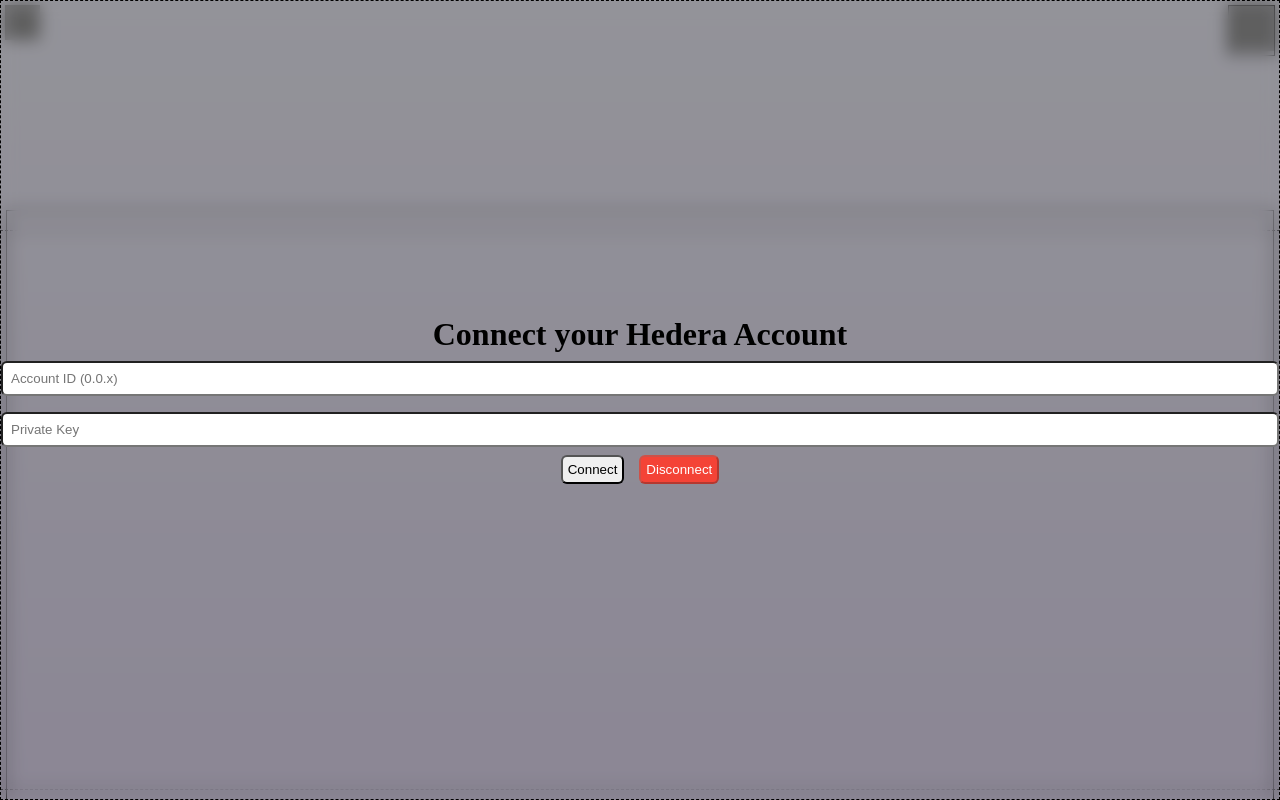
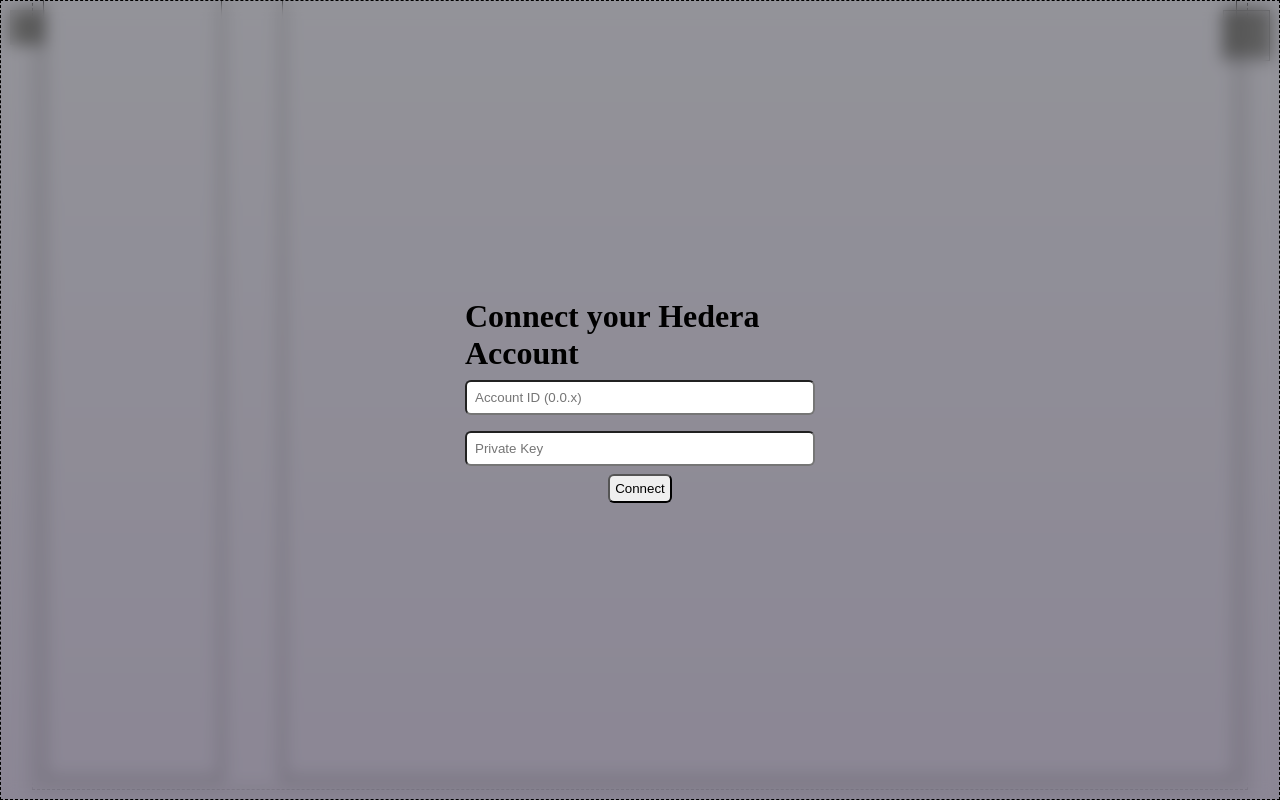
Before and after one commit to rocker-bell/HashCompanionDevelopperConsole, a React (Vite) app: page /Console in a window 1280 px wide. Built offline with nearby package versions, Linux system fonts and the light colour scheme; grey boxes are pictures that could not be loaded.

Commit message:
Add basic layout for developperConsole Dashboard

```diff
--- a/src/Components/HashCompanionDeveloperConsole.tsx
+++ b/src/Components/HashCompanionDeveloperConsole.tsx
@@ -253,6 +253,9 @@
                   </button>
                 </p>
               )}
+                <button onClick={disconnect} disabled={!accountId} className="btn disconnect">
+              Disconnect
+            </button>
           </div>
         </div>
       </div>
@@ -260,6 +263,7 @@
       {/* Connect Account Modal */}
       {isActiveConnectModal && (
         <div className="ConnectAccount_elements Active">
+          <div className="Connect_form">
           <h1>Connect your Hedera Account</h1>
           <input
             type="text"
@@ -279,16 +283,22 @@
             <button onClick={connectAccount} disabled={loading} className="btn">
               {loading ? "Connecting..." : accountId ? "Connected" : "Connect"}
             </button>
-            <button onClick={disconnect} disabled={!accountId} className="btn disconnect">
-              Disconnect
-            </button>
+
+          </div>
           </div>
         </div>
       )}
 
       {/* Apps Container */}
-      <div className="apps-container">
-        <div className="general-appbox">{/* App content here */}</div>
+      <div className="developperbox-container">
+        <div className="utilities_sidebar">
+
+        </div>
+
+        <div className="sidebar_mainContent">
+
+        </div>
+
       </div>
     </div>
   );
--- a/src/Styles/HashCompanionDeveloperConsole.css
+++ b/src/Styles/HashCompanionDeveloperConsole.css
@@ -3,7 +3,7 @@
   position: relative;
   width: 100%;
   min-height: 100%;
-  padding: 5px;
+  padding: 10px 10px;
   display: flex;
   flex-direction: column;
   align-items: center;
@@ -40,6 +40,7 @@
   visibility: hidden;
   transform: translateY(10px);
   transition: all 0.3s ease;
+  padding: 15px 15px;
 }
 
 .ConnectedAccount-info.show {
@@ -77,6 +78,16 @@
   backdrop-filter: blur(8px);
   -webkit-backdrop-filter: blur(8px);
   z-index: 9999;
+}
+
+.Connect_form {
+  width: 350px;
+  height: 459px;
+  display: flex;
+  align-items: center;
+  flex-direction: column;
+  justify-content: center;
+
 }
 
 /* ===================== Form Elements ===================== */
@@ -121,28 +132,42 @@
 }
 
 /* ===================== Apps Container ===================== */
-.apps-container {
+.developperbox-container {
   position: absolute;
   bottom: 10px;
-  width: 100%;
-  min-height: 70%;
-  max-height: 70%;
-  padding: 5px;
+  width: 95%;
+  min-height: 90%;
+  /* max-height: 70%; */
+
+  padding: 10px;
   border: 1px dashed black;
   display: flex;
-  justify-content: center;
+  justify-content: space-between;
   align-items: center;
-  flex-direction: column;
+  flex-direction: row;
+  /* gap: 10px; */
 }
 
-.general-appbox {
+.utilities_sidebar {
   border: 1px solid black;
-  width: 100%;
+  width: 15%;
   max-width: 100%;
-  min-height: 600px;
+  min-height: 800px;
+
   display: grid;
   grid-template-columns: repeat(3, 1fr);
   gap: 10px;
+}
+
+.sidebar_mainContent {
+    border: 1px solid black;
+  width: 80%;
+  max-width: 100%;
+  min-height: 800px;
+  display: grid;
+  grid-template-columns: repeat(3, 1fr);
+  gap: 10px;
+
 }
 
 .app-box {
```
